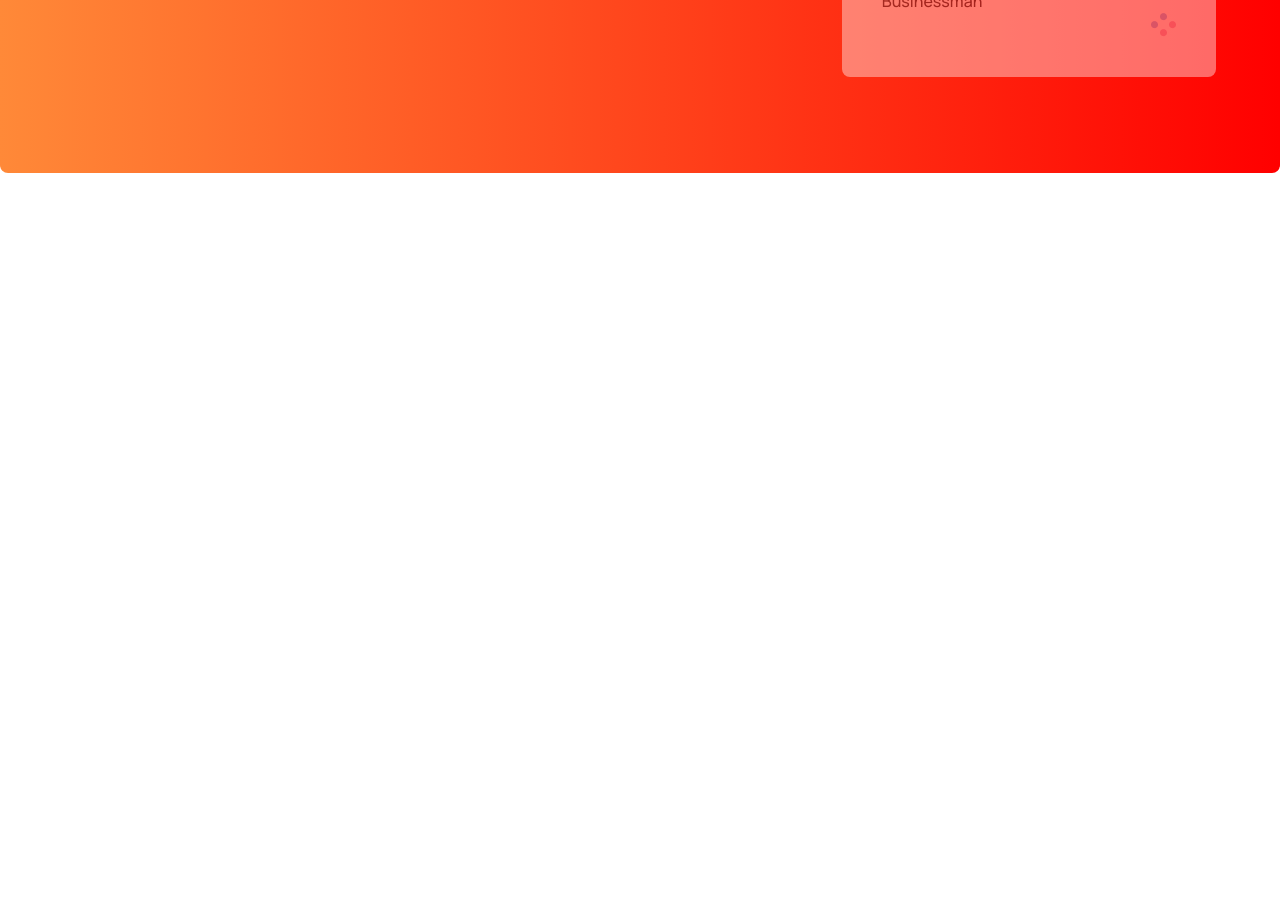
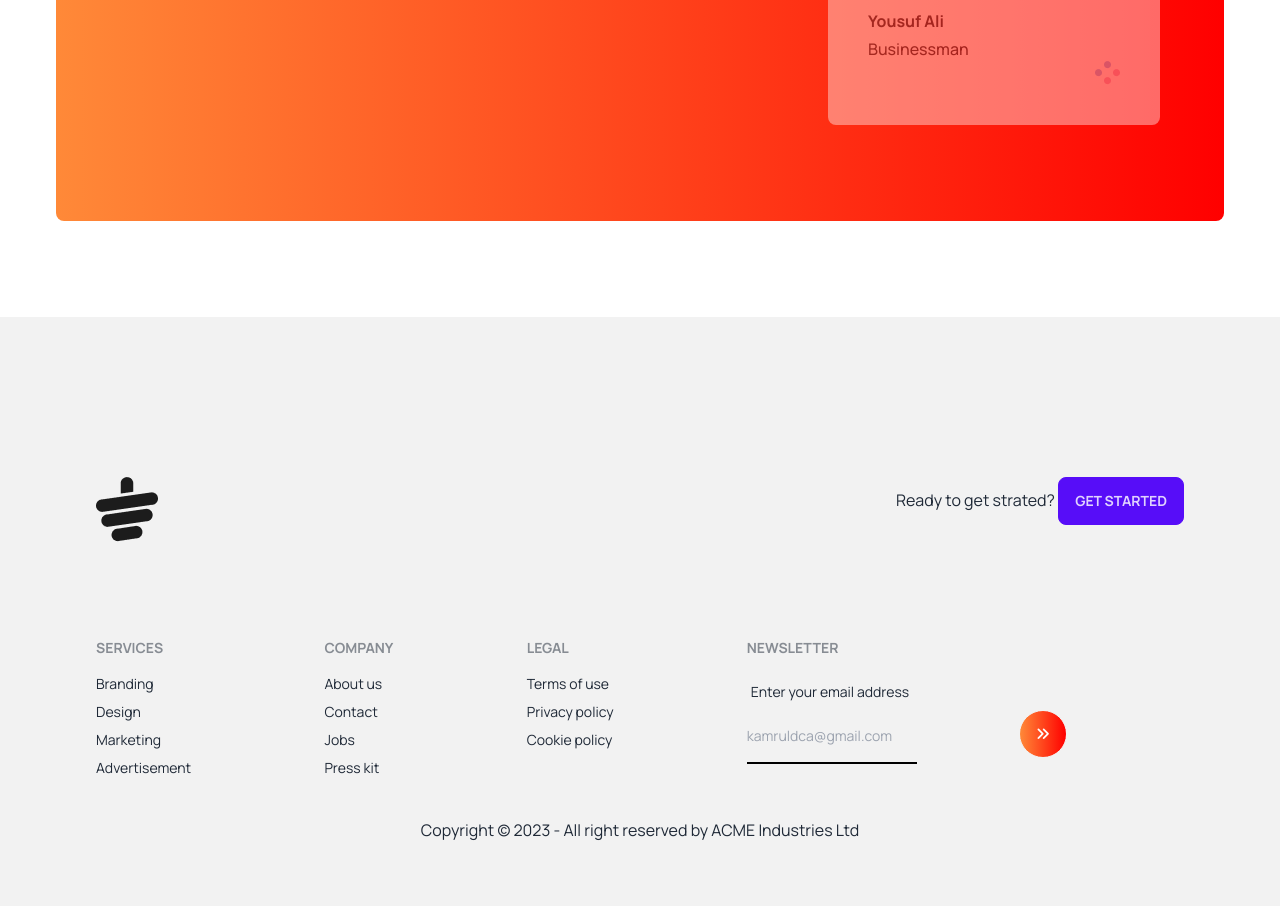
Before and after one commit to md-kamrul-islam-464/tea-house-with-daisyui, a plain HTML site: page index.html in a window 1280 px wide. Shown: the part 2374-3280 px from the top of the page. Before the commit the page ends 2643 px from the top, so only its background shows below. Drawn offline with nearby package versions, Linux system fonts and the light colour scheme.

Commit message:
footer commit

```diff
--- a/index.html
+++ b/index.html
@@ -26,11 +26,13 @@
             theme: {
                 extend: {
                 colors: {
-                    clifford: '#da373d',
-                }
+                    'gradient-start': '#FF8938',
+                    'gradient-end': '#F00',
+
+                 }
+              }
             }
-            }
-        }
+          }
         </script>
 
         <!-- ‍style  -->
@@ -70,7 +72,7 @@
         </div>
     </header>
 
-    <main class="container">
+    <main class="container mx-auto">
         <!-- featured section  -->
         <section class="text-center my-24">
             <h2 class="text-5xl font-extrabold mb-5 pl-14">Our Featured Products</h2>
@@ -149,8 +151,9 @@
 
 
         <!-- super client section  -->
-        <section class="my-24 flex flex-col lg:flex-row gap-12 rounded-lg bg-gradient-to-r from-[#FF8938] to-[#F00] px-16 py-24">
-            <div class="flex pr-28 items-center">
+        <section class="my-24 flex flex-col lg:flex-row gap-12 rounded-lg bg-gradient-to-r from-gradient-start to-gradient-end px-16 py-24 lg:mx-14">
+
+            <div class="flex lg:pr-28 items-center">
                <div class="space-y-5">
                   <h2 class="text-5xl font-extrabold text-white">
                    Meet Our Super
@@ -180,7 +183,7 @@
                 </div>
 
                 <!-- current review  -->
-                <div class="absolute z-20 p-10 top-40 -left-32 lg:w-[430px] rounded-lg bg-white">
+                <div class="absolute z-20 p-10 top-40 lg:-left-32 lg:w-[430px] rounded-lg bg-white">
                    <img class="absolute -top-5 -left-5 border-4 rounded-full bg-white h-10" src="images/client.png" alt="" class="">
                    <p>We are providing the best and suitable home insurance services for the people who are interested to treatment</p>
                    <h4 class="font-bold mt-3">Yousuf Ali</h4>
@@ -207,7 +210,56 @@
             </div>
         </section>
     </main>
-    <footer>
+
+    <footer class="px-24 py-16 bg-base-200 text-base-content">
+        <div class="flex justify-between my-24">
+            <img src="images/cup.png" alt="" class="">
+            <p>
+               <span>Ready to get strated?</span>
+               <button class="btn btn-primary">Get Started</button>
+            </p>
+        </div>
+        <div class="footer">
+            <div>
+                <span class="footer-title">Services</span>
+                <a class="link link-hover">Branding</a>
+                <a class="link link-hover">Design</a>
+                <a class="link link-hover">Marketing</a>
+                <a class="link link-hover">Advertisement</a>
+            </div>
+            <div>
+                <span class="footer-title">Company</span>
+                <a class="link link-hover">About us</a>
+                <a class="link link-hover">Contact</a>
+                <a class="link link-hover">Jobs</a>
+                <a class="link link-hover">Press kit</a>
+            </div>
+            <div>
+                <span class="footer-title">Legal</span>
+                <a class="link link-hover">Terms of use</a>
+                <a class="link link-hover">Privacy policy</a>
+                <a class="link link-hover">Cookie policy</a>
+            </div>
+            <div>
+                <span class="footer-title">Newsletter</span>
+              <div class="form-control w-80">
+                <label class="label">
+                  <span class="label-text">Enter your email address</span>
+                </label>
+              <div class="relative">
+                  <input type="text" placeholder="kamruldca@gmail.com" class="py-4 bg-transparent border-b-2 border-black outline-none" />
+
+                  <button class="btn text-white absolute top-0 right-0 rounded-full bg-gradient-to-r from-gradient-start to-gradient-end">
+                    <i class="fa-solid fa-angles-right"></i>
+                  </button>
+              </div>
+            </div>
+            </div>
+        </div>
+
+        <div class="mt-10 text-center" >
+          <p>Copyright © 2023 - All right reserved by ACME Industries Ltd</p>
+        </div>
 
     </footer>
   </body>
```
